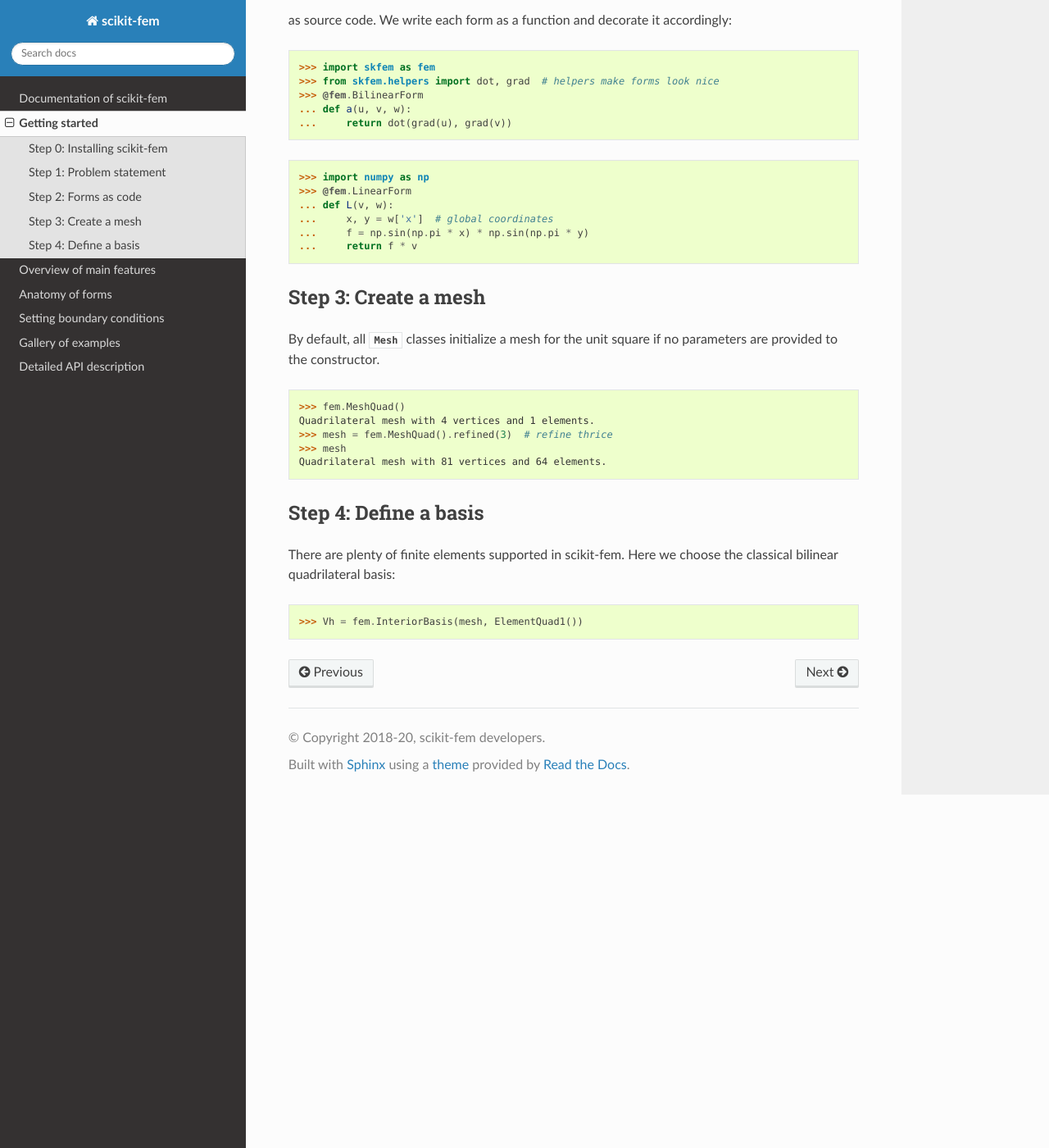
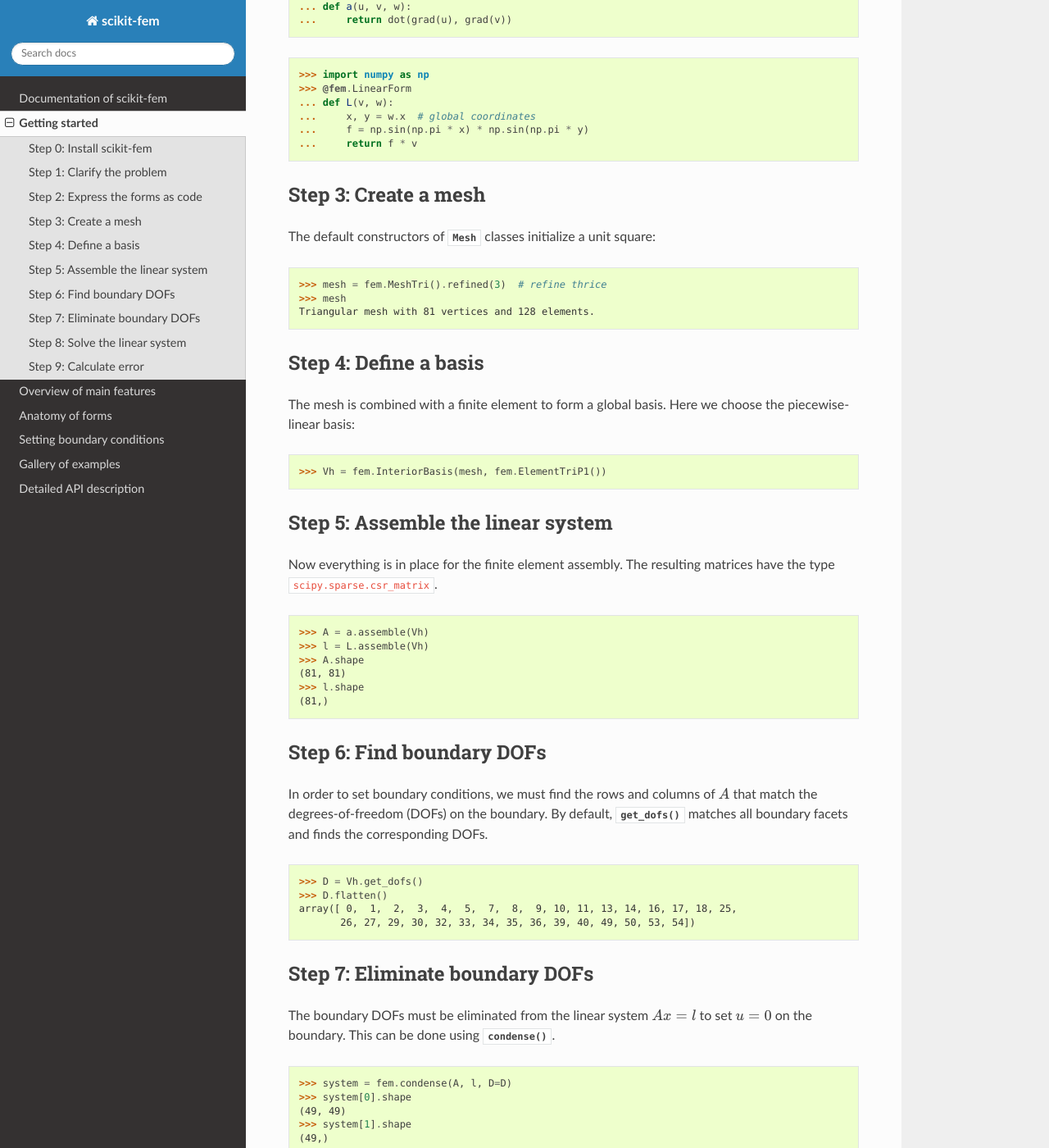
Before and after one commit to kinnala/scikit-fem, a Sphinx documentation site: the page built from docs/gettingstarted.rst, in a window 1280 px wide and 1400 px high, scrolled down 1161 px. Shown: the whole window at 82% size. Built offline with Sphinx 7.4.7 and the Read the Docs theme 2.0.0, drawn with Linux system fonts in a browser that asks for light colours; some of the changed text lies outside the part shown.

Commit message:
Update year and finish the tutorial

```diff
--- a/docs/conf.py
+++ b/docs/conf.py
@@ -19,7 +19,7 @@
 # -- Project information -----------------------------------------------------
 
 project = 'scikit-fem'
-copyright = '2018-20, scikit-fem developers'
+copyright = '2018-2021, scikit-fem developers'
 author = 'scikit-fem developers'
 
 
--- a/docs/gettingstarted.rst
+++ b/docs/gettingstarted.rst
@@ -6,12 +6,8 @@
 It assumes that you are familiar with the basics of the finite element method
 and how the method relates to partial differential equations.
 
-.. note::
-
-   An overview of the theory of finite element methods is given in "Background".
-
-Step 0: Installing scikit-fem
-=============================
+Step 0: Install scikit-fem
+==========================
 
 If you have a supported Python installation on your computer, you can run
 
@@ -27,11 +23,10 @@
 
    !pip install scikit-fem
 
-Step 1: Problem statement
-=========================
+Step 1: Clarify the problem
+===========================
 
-It is benefical to know the weak formulation
-before writing any code.  In this tutorial we solve the system
+In this tutorial we solve the system
 
 .. math::
    \begin{aligned}
@@ -47,10 +42,10 @@
 .. math::
    \int_\Omega \nabla u \cdot \nabla v \,\mathrm{d}x = \int_\Omega fv\,\mathrm{d}x \quad \forall v \in V,
 
-where :math:`V = \{ v : \int_\Omega (\nabla v)^2 \,\mathrm{d}x < \infty, v|_{\partial \Omega} = 0 \}`.
+where :math:`V = H^1_0(\Omega)`.
 
-Step 2: Forms as code
-=====================
+Step 2: Express the forms as code
+=================================
 
 Next step is to write the forms
 
@@ -74,31 +69,111 @@
    >>> import numpy as np
    >>> @fem.LinearForm
    ... def L(v, w):
-   ...     x, y = w['x']  # global coordinates
+   ...     x, y = w.x  # global coordinates
    ...     f = np.sin(np.pi * x) * np.sin(np.pi * y)
    ...     return f * v
 
 Step 3: Create a mesh
 =====================
 
-By default, all :class:`~skfem.mesh.Mesh` classes initialize a mesh for the
-unit square if no parameters are provided to the constructor.
+The default constructors of :class:`~skfem.mesh.Mesh` classes initialize a
+unit square:
 
 .. doctest::
 
-   >>> fem.MeshQuad()
-   Quadrilateral mesh with 4 vertices and 1 elements.
-   >>> mesh = fem.MeshQuad().refined(3)  # refine thrice
+   >>> mesh = fem.MeshTri().refined(3)  # refine thrice
    >>> mesh
-   Quadrilateral mesh with 81 vertices and 64 elements.
+   Triangular mesh with 81 vertices and 128 elements.
 
 
 Step 4: Define a basis
 ======================
 
-There are plenty of finite elements supported in scikit-fem.
-Here we choose the classical bilinear quadrilateral basis:
+The mesh is combined with a finite element to form a global
+basis.
+Here we choose the piecewise-linear basis:
 
 .. doctest::
 
-   >>> Vh = fem.InteriorBasis(mesh, ElementQuad1())
+   >>> Vh = fem.InteriorBasis(mesh, fem.ElementTriP1())
+
+Step 5: Assemble the linear system
+==================================
+
+Now everything is in place for the finite element assembly.
+The resulting matrices have the type ``scipy.sparse.csr_matrix``.
+
+.. doctest::
+
+   >>> A = a.assemble(Vh)
+   >>> l = L.assemble(Vh)
+   >>> A.shape
+   (81, 81)
+   >>> l.shape
+   (81,)
+
+Step 6: Find boundary DOFs
+==========================
+
+In order to set boundary conditions, we must find the rows and columns
+of :math:`A` that match the degrees-of-freedom (DOFs) on the boundary.
+By default, :meth:`~skfem.assembly.InteriorBasis.get_dofs` matches all boundary
+facets and finds the corresponding DOFs.
+
+.. doctest::
+
+   >>> D = Vh.get_dofs()
+   >>> D.flatten()
+   array([ 0,  1,  2,  3,  4,  5,  7,  8,  9, 10, 11, 13, 14, 16, 17, 18, 25,
+          26, 27, 29, 30, 32, 33, 34, 35, 36, 39, 40, 49, 50, 53, 54])
+
+Step 7: Eliminate boundary DOFs
+===============================
+
+The boundary DOFs must be eliminated from the linear system :math:`Ax=l`
+to set :math:`u=0` on the boundary.
+This can be done using :func:`~skfem.utils.condense`.
+
+.. doctest::
+
+   >>> system = fem.condense(A, l, D=D)
+   >>> system[0].shape
+   (49, 49)
+   >>> system[1].shape
+   (49,)
+
+Step 8: Solve the linear system
+===============================
+
+The condensed linear system can be solved via a call to :func:`~skfem.utils.solve`
+which is a simple wrapper to routines in ``scipy.sparse.linalg``.
+The result is automatically expanded to match the size of the original system.
+
+.. doctest::
+
+   >>> x = fem.solve(*system)
+   >>> x.shape
+   (81,)
+
+
+Step 9: Calculate error
+=======================
+
+In this case the exact solution is known to be
+
+.. math::
+
+   u(x, y) = \frac{1}{2 \pi^2} \sin \pi x \sin \pi y.
+
+Thus, it makes sense to verify that the error is small.
+
+.. doctest::
+
+   >>> @fem.Functional
+   ... def error(w):
+   ...     x, y = w.x
+   ...     uh = w['uh']
+   ...     u = np.sin(np.pi * x) * np.sin(np.pi * y) / (2. * np.pi ** 2)
+   ...     return (uh - u) ** 2
+   >>> error.assemble(Vh, uh=Vh.interpolate(x))
+   1.069066819861505e-06
```
